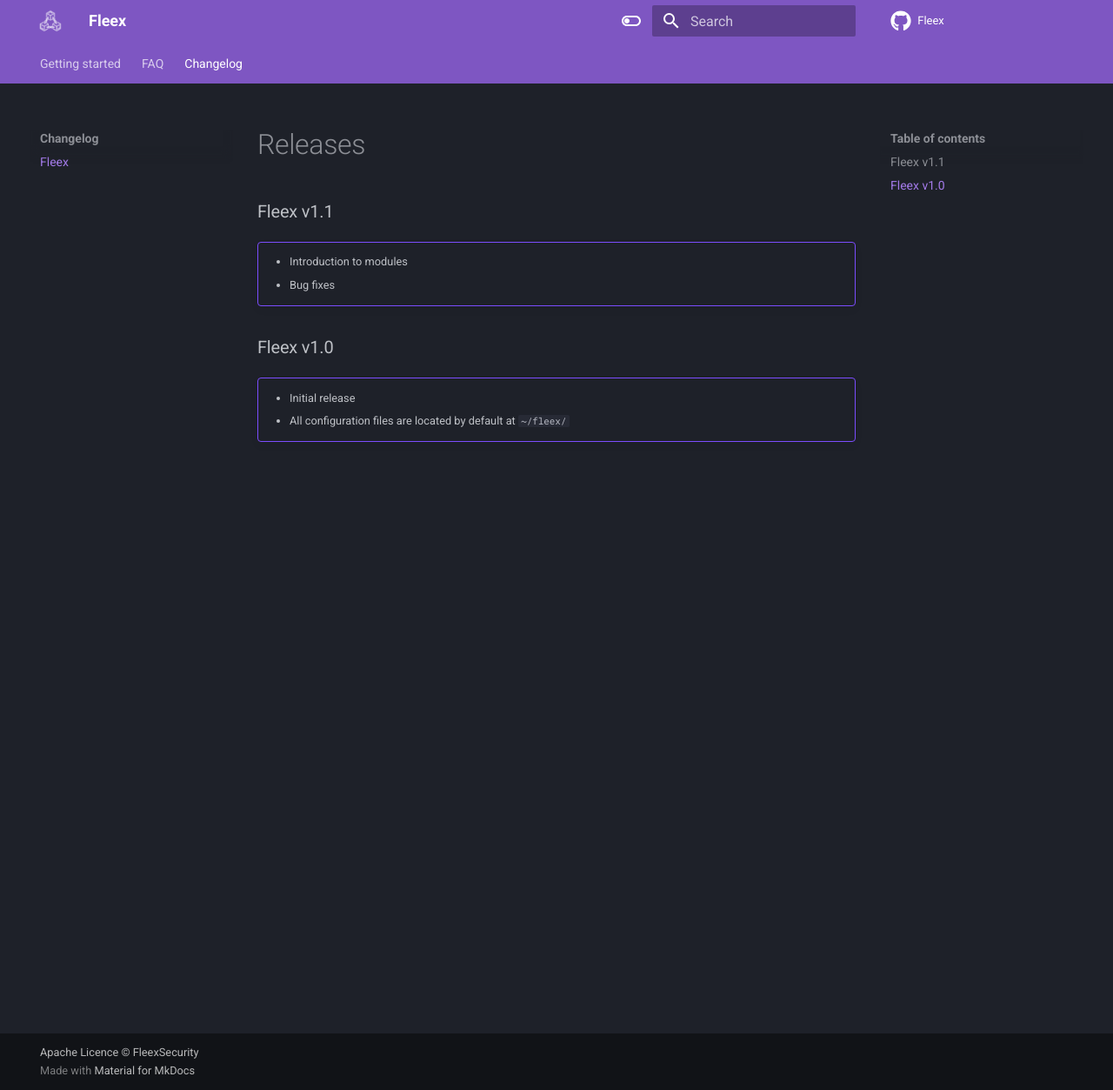
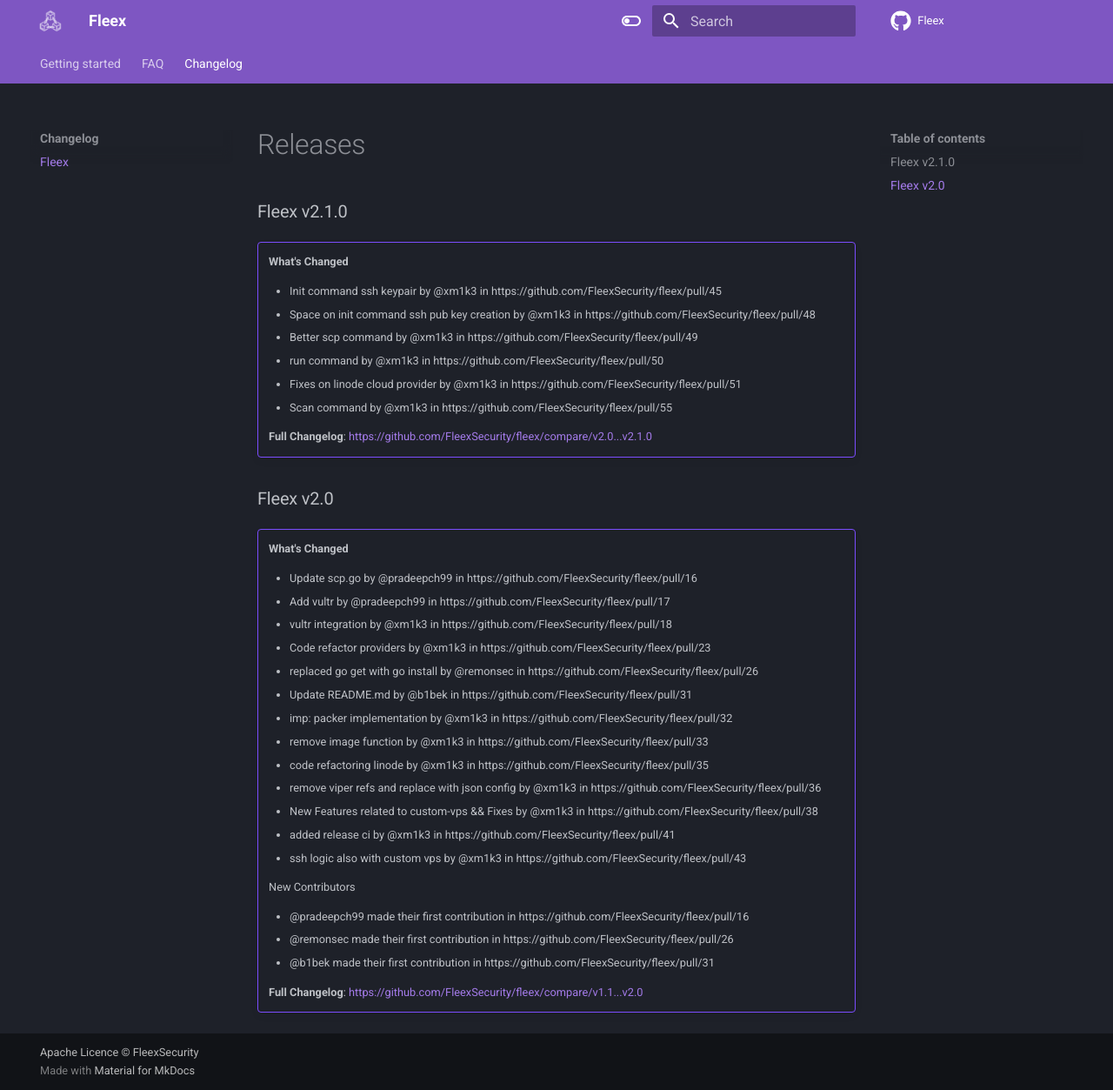
Before and after one commit to FleexSecurity/fleex-docs, an MkDocs documentation site: the page built from docs/releases.md, in a window 1280 px wide and 1253 px high. Shown: the whole window at 87% size. Built offline with MkDocs 1.6.1 and Material for MkDocs 9.7.7, drawn with Linux system fonts in a browser that asks for light colours; comment, search, counter and statistics services are not loaded.

Commit message:
docs: changelog

```diff
--- a/docs/releases.md
+++ b/docs/releases.md
@@ -1,11 +1,42 @@
 # Releases
 
-### Fleex v1.1
+### Fleex v2.1.0
 !!! example ""
-    - Introduction to modules
-    - Bug fixes
+    **What's Changed**
 
-### Fleex v1.0
+    * Init command ssh keypair by @xm1k3 in https://github.com/FleexSecurity/fleex/pull/45
+    * Space on init command ssh pub key creation by @xm1k3 in https://github.com/FleexSecurity/fleex/pull/48
+    * Better scp command by @xm1k3 in https://github.com/FleexSecurity/fleex/pull/49
+    * run command by @xm1k3 in https://github.com/FleexSecurity/fleex/pull/50
+    * Fixes on linode cloud provider by @xm1k3 in https://github.com/FleexSecurity/fleex/pull/51
+    * Scan command by @xm1k3 in https://github.com/FleexSecurity/fleex/pull/55
+
+
+    **Full Changelog**: [https://github.com/FleexSecurity/fleex/compare/v2.0...v2.1.0](https://github.com/FleexSecurity/fleex/compare/v2.0...v2.1.0)
+
+
+### Fleex v2.0
 !!! example ""
-    - Initial release
-    - All configuration files are located by default at `~/fleex/`
+    **What's Changed**
+
+    * Update scp.go by @pradeepch99 in https://github.com/FleexSecurity/fleex/pull/16
+    * Add vultr by @pradeepch99 in https://github.com/FleexSecurity/fleex/pull/17
+    * vultr integration by @xm1k3 in https://github.com/FleexSecurity/fleex/pull/18
+    * Code refactor providers by @xm1k3 in https://github.com/FleexSecurity/fleex/pull/23
+    * replaced go get with go install by @remonsec in https://github.com/FleexSecurity/fleex/pull/26
+    * Update README.md by @b1bek in https://github.com/FleexSecurity/fleex/pull/31
+    * imp: packer implementation by @xm1k3 in https://github.com/FleexSecurity/fleex/pull/32
+    * remove image function by @xm1k3 in https://github.com/FleexSecurity/fleex/pull/33
+    * code refactoring linode by @xm1k3 in https://github.com/FleexSecurity/fleex/pull/35
+    * remove viper refs and replace with json config by @xm1k3 in https://github.com/FleexSecurity/fleex/pull/36
+    * New Features related to custom-vps && Fixes by @xm1k3 in https://github.com/FleexSecurity/fleex/pull/38
+    * added release ci by @xm1k3 in https://github.com/FleexSecurity/fleex/pull/41
+    * ssh logic also with custom vps by @xm1k3 in https://github.com/FleexSecurity/fleex/pull/43
+
+    New Contributors
+
+    * @pradeepch99 made their first contribution in https://github.com/FleexSecurity/fleex/pull/16
+    * @remonsec made their first contribution in https://github.com/FleexSecurity/fleex/pull/26
+    * @b1bek made their first contribution in https://github.com/FleexSecurity/fleex/pull/31
+
+    **Full Changelog**: [https://github.com/FleexSecurity/fleex/compare/v1.1...v2.0](https://github.com/FleexSecurity/fleex/compare/v1.1...v2.0)
```
